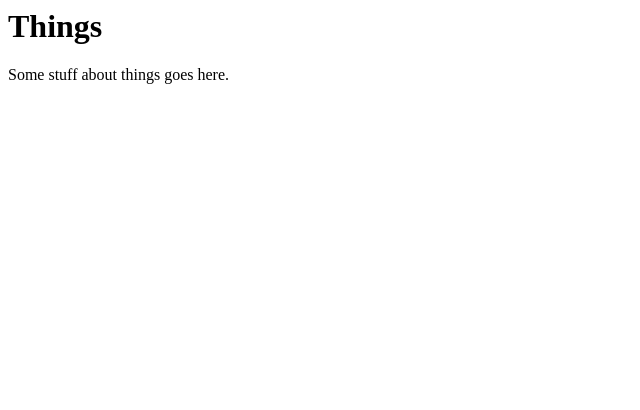
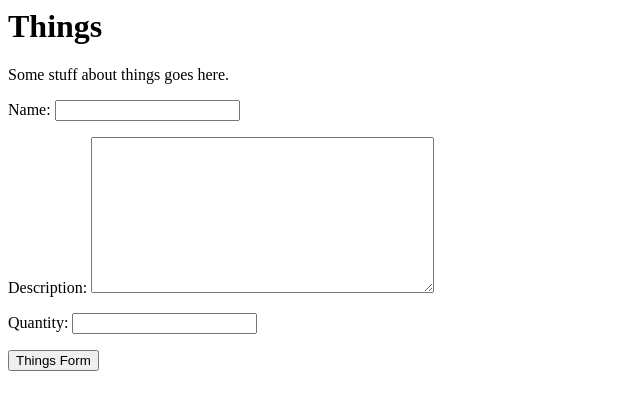
Before and after one commit to KCL-SEG/things-2-Leena2003, a Django app: template things/templates/home.html in a window 1280 px wide. Shown: the top 410 px of the page, without its empty margins (0-640 px from the left). Run offline with Django 3.2, Linux system fonts and the light colour scheme; the template is opened without the code that fills it: values that come from a table or form of the project are taken from there, others are empty.

Commit message:
Created form and linked to home view

```diff
--- a/things/forms.py
+++ b/things/forms.py
@@ -1,3 +1,20 @@
 """Forms of the project."""
+from django import forms
+from .models import Thing
+from django.forms import ModelForm
+from django.forms import Textarea
+from django.forms import NumberInput
+from django.core.validators import MinValueValidator, MaxValueValidator
+
 
 # Create your forms here.
+class ThingsForm(ModelForm):
+
+    class Meta:
+        model = Thing
+        fields = ['name', 'description','quantity']
+
+        widgets = {
+            'description': Textarea(),
+            'quantity': NumberInput(),
+        }
--- a/things/templates/home.html
+++ b/things/templates/home.html
@@ -7,5 +7,12 @@
     Things
   </h1>
   <p>Some stuff about things goes here.</p>
+
+  <form action ="{%  url 'home' %}" method = 'post'>
+      {% csrf_token %}
+      {{ form.as_p }}
+      <input type="submit" value="Things Form">
+  </form>
+
 </body>
 </html>
--- a/things/views.py
+++ b/things/views.py
@@ -1,4 +1,5 @@
 from django.shortcuts import render
-
+from .forms import ThingsForm
 def home(request):
+    form = ThingsForm()
     return render(request, 'home.html', {'form': form})
```
